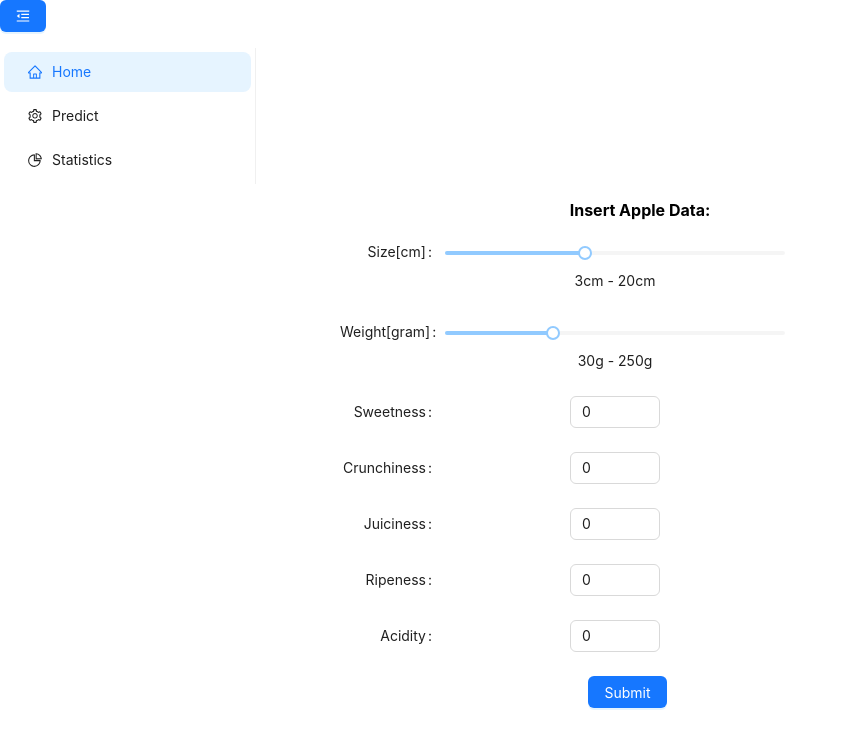
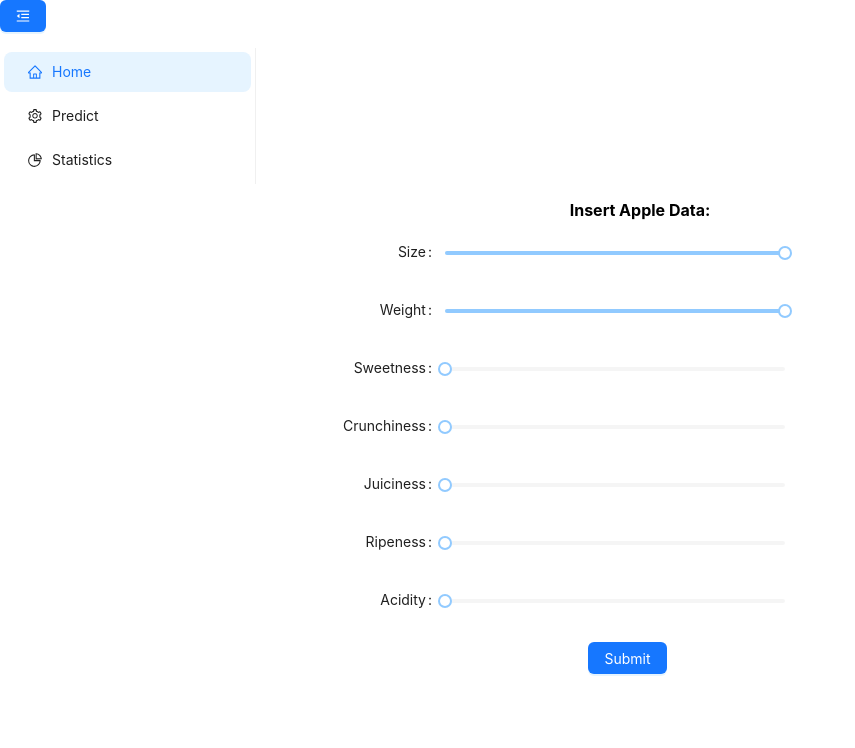
Before and after one commit to lukakuterovac/ruap-project, a React (Create React App) app in the folder frontend/frontend/: page /predict in a window 1280 px wide. Shown: the top 748 px of the page, without its empty margins (0-855 px from the left). Built offline with nearby package versions, Linux system fonts and the light colour scheme.

Commit message:
final commit

```diff
--- a/frontend/frontend/src/components/PredictDataForm.js
+++ b/frontend/frontend/src/components/PredictDataForm.js
@@ -41,52 +41,60 @@ const PredictDataForm = ({ onSubmit }) => {
         textAlign: 'center',
       }}
     >
-      <Form.Item label="Size[cm]:">
+      <Form.Item label="Size:">
         <Slider
-          min={3}
-          max={20}
+          min={1}
+          max={10}
           onChange={(value) => handleSliderChange('Size', value)}
           value={formValues.Size}
         />
-        <div style={{ textAlign: 'center' }}>3cm - 20cm</div>
       </Form.Item>
-      <Form.Item label="Weight[gram]:">
+      <Form.Item label="Weight:">
         <Slider
-          min={30}
-          max={250}
+          min={1}
+          max={10}
           onChange={(value) => handleSliderChange('Weight', value)}
           value={formValues.Weight}
         />
-        <div style={{ textAlign: 'center' }}>30g - 250g</div>
       </Form.Item>
       <Form.Item label="Sweetness">
-        <InputNumber
+        <Slider
+          min={1}
+          max={10}
+          onChange={(value) => handleSliderChange('Sweetness', value)}
           value={formValues.Sweetness}
-          onChange={(value) => handleInputNumberChange('Sweetness', value)}
         />
       </Form.Item>
       <Form.Item label="Crunchiness">
-        <InputNumber
+        <Slider
+          min={1}
+          max={10}
+          onChange={(value) => handleSliderChange('Crunchiness', value)}
           value={formValues.Crunchiness}
-          onChange={(value) => handleInputNumberChange('Crunchiness', value)}
         />
       </Form.Item>
       <Form.Item label="Juiciness">
-        <InputNumber
+        <Slider
+          min={1}
+          max={10}
+          onChange={(value) => handleSliderChange('Juiciness', value)}
           value={formValues.Juiciness}
-          onChange={(value) => handleInputNumberChange('Juiciness', value)}
         />
       </Form.Item>
       <Form.Item label="Ripeness">
-        <InputNumber
+         <Slider
+          min={1}
+          max={10}
+          onChange={(value) => handleSliderChange('Ripeness', value)}
           value={formValues.Ripeness}
-          onChange={(value) => handleInputNumberChange('Ripeness', value)}
         />
       </Form.Item>
       <Form.Item label="Acidity">
-        <InputNumber
+         <Slider
+          min={1}
+          max={10}
+          onChange={(value) => handleSliderChange('Acidity', value)}
           value={formValues.Acidity}
-          onChange={(value) => handleInputNumberChange('Acidity', value)}
         />
       </Form.Item>
       <Form.Item
--- a/frontend/frontend/src/pages/Home.js
+++ b/frontend/frontend/src/pages/Home.js
@@ -55,11 +55,21 @@ function Home() {
                                     }}
                                 >
                                     <ul style={{ listStyle: 'none', padding: 0 }}>
-                                        {Object.entries(entry.fields).map(([key, value]) => (
-                                            <li key={key}>
-                                                <p>{key}: {key === 'quality' ? (value.toFixed(4)) : (value * 10).toFixed(4) || 'N/A'}</p>
-                                            </li>
-                                        ))}
+                                        {Object.entries(entry.fields)
+                                            .filter(([key]) => key !== 'is_user_submitted' && key !== 'submit_date')
+                                            .map(([key, value]) => (
+                                                <li key={key}>
+                                                    <p>{key.charAt(0).toUpperCase() + key.slice(1)}:
+                                                        {key === 'quality' ? (
+                                                            <span style={{ color: value === 1 ? 'green' : 'red' }}>
+                                                                {value === 1 ? ' Good' : ' Bad'}
+                                                            </span>
+                                                        ) : (
+                                                            " " + value.toFixed(1)*10 || 'N/A'
+                                                        )}
+                                                    </p>
+                                                </li>
+                                            ))}
                                     </ul>
                                 </Card>
                             </li>
--- a/frontend/frontend/src/pages/ScatterPlot.js
+++ b/frontend/frontend/src/pages/ScatterPlot.js
@@ -51,12 +51,16 @@ const ScatterPlot = () => {
     setYAxisKey(value);
   };
 
-  const scatterConfig = {
-    data: applesData.map((apple) => ({
-      [xAxisKey]: apple.fields[xAxisKey],
+  const filteredApplesData = applesData
+  .filter((apple) => apple.fields.weight < 0.8) // Filter based on the weight condition
+  .map((apple) => ({
+    [xAxisKey]: apple.fields[xAxisKey] * 10,
     [yAxisKey]: apple.fields[yAxisKey] * 10,
     quality: apple.fields.quality,
-    })),
+  }));
+
+const scatterConfig = {
+  data: filteredApplesData,
   xField: xAxisKey,
   yField: yAxisKey,
   colorField: "quality",
@@ -64,6 +68,10 @@ const ScatterPlot = () => {
     fill: "white",
     stroke: "#5B8FF9",
     lineWidth: 2,
+  },
+  yAxis: {
+    min: 0,
+    max: 250,
   },
 };
 
```
Also changed, not shown: 1 other file (tests, documents, lock files or other folders). Lines whose indentation alone changed are shown as unchanged.
